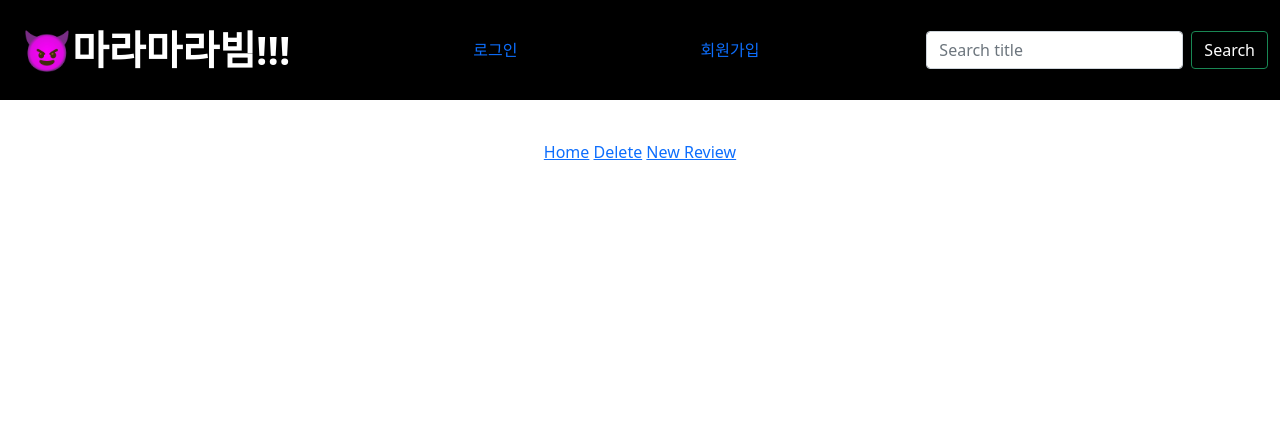
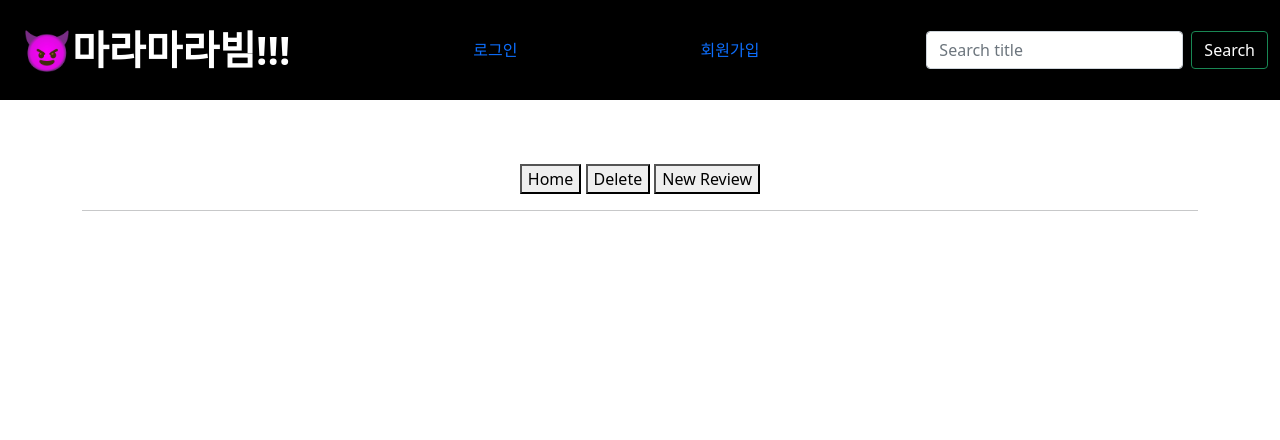
Before and after one commit to leta-ha/DB-malamalabeam, a Django app: template appmala/templates/detail.html in a window 1280 px wide. Shown: the top 440 px of the page. Run offline with Django 3.2, Linux system fonts and the light colour scheme; the template is opened without the code that fills it, so the values that code supplies are empty.

Commit message:
[update] 디테일에 버튼 추가, url deleteReview 앞에 '/' 붙어있어서 빼줌

```diff
--- a/appmala/templates/detail.html
+++ b/appmala/templates/detail.html
@@ -16,10 +16,12 @@
         {% if store.image %}
         <img src="{{store.image.url}}" alt="" />
         {% endif %}
-    <a href="{% url 'home' %}">Home</a>
-    <a href="{% url 'appmala:delete' store.id%}">Delete</a>
-    <a href="{% url 'appmala:newreview' store.id%}">New Review</a>
-    <div class="container">
+    <br>
+    <a href="{% url 'home' %}" style=" flex:1; height: 50%; margin:auto; text-align:center;"><button>Home</button></a>
+    <a href="{% url 'appmala:delete' store.id %}" style=" flex:1; height: 50%; margin:auto; text-align:center;"><button>Delete</button></a>
+    <a href="{% url 'appmala:newreview' store.id %}" style=" flex:1; height: 50%; margin:auto; text-align:center;"><button>New Review</button></a>
+    <hr>
+    <div class="container" style="margin-top: 40px;">
       {% for review in reviews %}
       <div>
         {{ review.image }}
--- a/appmala/urls.py
+++ b/appmala/urls.py
@@ -11,7 +11,7 @@ urlpatterns = [
 
     path('<int:id>/newreview/', views.newreview, name='newreview'),
     path('newreview/createReview/<int:store_id>', views.createReview, name='createReview'),
-    path('/deleteReview/<int:id>', views.deleteReview, name="deleteReview"),
+    path('deleteReview/<int:id>', views.deleteReview, name="deleteReview"),
     path('<int:id>/review/', views.review, name='review'),
 
     # path('<int:id>/', views.detail, name="review-detail"),
```
Also changed, not shown: appmala/migrations/0007_merge_20211206_1507.py (added).
